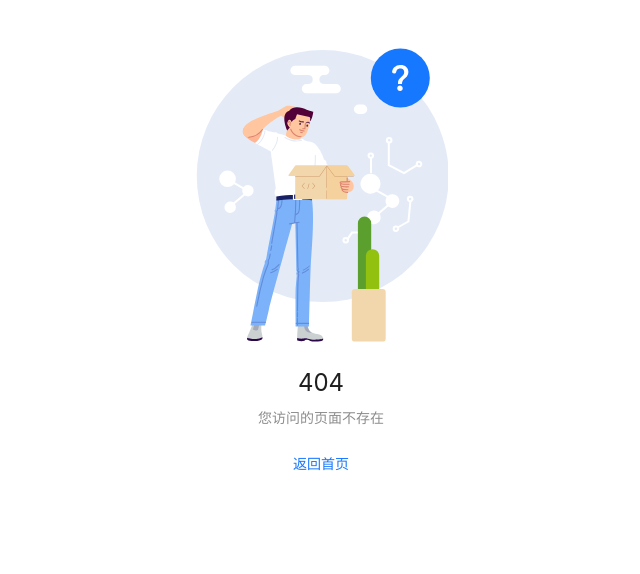
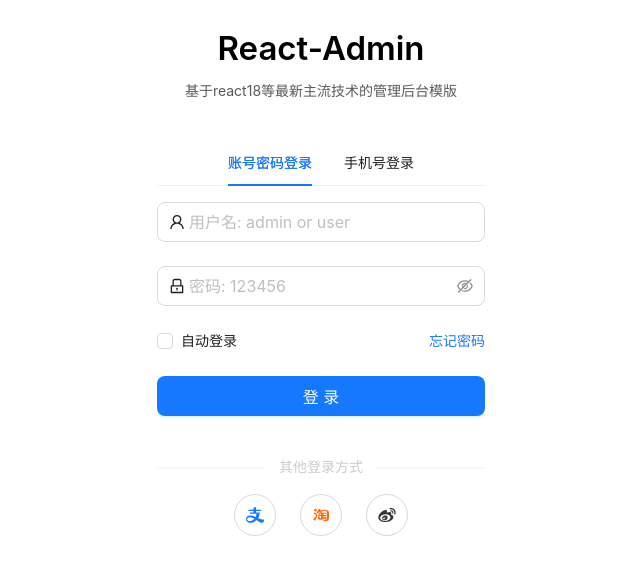
Before and after one commit to cszo/react18-antd5-template, a React (Vite) app: page /login in a window 1280 px wide. Before the commit this address had no page. Shown: the top 574 px of the page, without its empty margins (319-959 px from the left). Built offline with nearby package versions, Linux system fonts and the light colour scheme.

Commit message:
feat: login page and pro components

```diff
--- a/package.json
+++ b/package.json
@@ -18,6 +18,7 @@
   },
   "dependencies": {
     "@ant-design/icons": "^5.1.4",
+    "@ant-design/pro-components": "^2.6.6",
     "@emotion/css": "^11.11.2",
     "antd": "^5.6.2",
     "react": "^18.2.0",
--- a/src/layouts/index.tsx
+++ b/src/layouts/index.tsx
@@ -58,7 +58,7 @@ export default function AdminLayout() {
     <Layout style={{ minHeight: '100%' }}>
       <Sider width={200} collapsed={collapsed}>
         <Row justify="center" className={logoTextClassName}>
-          XX管理系统
+          {collapsed ? 'React' : 'React Admin'}
         </Row>
         <Menu
           theme="dark"
--- /dev/null
+++ b/src/pages/login/index.tsx
@@ -0,0 +1,163 @@
+import { useState, CSSProperties } from 'react'
+import { useNavigate } from 'react-router-dom'
+import { Divider, message, Space, Tabs } from 'antd'
+import {
+  AlipayOutlined,
+  LockOutlined,
+  MobileOutlined,
+  TaobaoOutlined,
+  UserOutlined,
+  WeiboOutlined
+} from '@ant-design/icons'
+import { LoginForm, ProFormCaptcha, ProFormCheckbox, ProFormText } from '@ant-design/pro-components'
+// import { useLoginStore } from '@stores/index'
+
+type LoginType = 'phone' | 'account'
+
+const iconCircleStyles: CSSProperties = {
+  display: 'flex',
+  justifyContent: 'center',
+  alignItems: 'center',
+  flexDirection: 'column',
+  height: 40,
+  width: 40,
+  border: '1px solid #D4D8DD',
+  borderRadius: '50%'
+}
+
+const iconStyles: CSSProperties = {
+  color: 'rgba(0, 0, 0, 0.2)',
+  fontSize: '18px',
+  verticalAlign: 'middle',
+  cursor: 'pointer'
+}
+
+function delay(ms: number) {
+  return new Promise((resolve) => setTimeout(resolve, ms))
+}
+
+const Login = () => {
+  const [loginType, setLoginType] = useState<LoginType>('account')
+  // const { setUserInfo } = useLoginStore()
+  const navigate = useNavigate()
+
+  const onFinish = (values: any) => {
+    return delay(1000).then(() => {
+      message.success('登录成功🎉🎉🎉')
+      // setUserInfo(values)
+      // navigate('/', { replace: true })
+      navigate('/')
+    })
+  }
+
+  return (
+    <div style={{ backgroundColor: '#fff', height: '100vh' }}>
+      <LoginForm
+        onFinish={onFinish}
+        title="React-Admin"
+        subTitle="基于react18等最新主流技术的管理后台模版"
+        actions={
+          <div
+            style={{
+              display: 'flex',
+              justifyContent: 'center',
+              alignItems: 'center',
+              flexDirection: 'column'
+            }}
+          >
+            <Divider plain>
+              <span style={{ color: '#CCC', fontWeight: 'normal', fontSize: 14 }}>
+                其他登录方式
+              </span>
+            </Divider>
+            <Space align="center" size={24}>
+              <div style={iconCircleStyles}>
+                <AlipayOutlined style={{ ...iconStyles, color: '#1677FF' }} />
+              </div>
+              <div style={iconCircleStyles}>
+                <TaobaoOutlined style={{ ...iconStyles, color: '#FF6A10' }} />
+              </div>
+              <div style={iconCircleStyles}>
+                <WeiboOutlined style={{ ...iconStyles, color: '#333333' }} />
+              </div>
+            </Space>
+          </div>
+        }
+      >
+        <Tabs
+          centered
+          activeKey={loginType}
+          onChange={(activeKey) => setLoginType(activeKey as LoginType)}
+        >
+          <Tabs.TabPane key={'account'} tab={'账号密码登录'} />
+          <Tabs.TabPane key={'phone'} tab={'手机号登录'} />
+        </Tabs>
+        {loginType === 'account' && (
+          <>
+            <ProFormText
+              name="username"
+              fieldProps={{
+                size: 'large',
+                prefix: <UserOutlined className={'prefixIcon'} />
+              }}
+              placeholder={'用户名: admin or user'}
+              rules={[{ required: true, message: '请输入用户名!' }]}
+            />
+            <ProFormText.Password
+              name="password"
+              fieldProps={{
+                size: 'large',
+                prefix: <LockOutlined className={'prefixIcon'} />
+              }}
+              placeholder={'密码: 123456'}
+              rules={[{ required: true, message: '请输入密码！' }]}
+            />
+          </>
+        )}
+        {loginType === 'phone' && (
+          <>
+            <ProFormText
+              fieldProps={{
+                size: 'large',
+                prefix: <MobileOutlined className={'prefixIcon'} />
+              }}
+              name="mobile"
+              placeholder={'手机号'}
+              rules={[
+                { required: true, message: '请输入手机号！' },
+                { pattern: /^1\d{10}$/, message: '手机号格式错误！' }
+              ]}
+            />
+            <ProFormCaptcha
+              fieldProps={{
+                size: 'large',
+                prefix: <LockOutlined className={'prefixIcon'} />
+              }}
+              captchaProps={{
+                size: 'large'
+              }}
+              placeholder={'请输入验证码'}
+              captchaTextRender={(timing: any, count: any) => {
+                if (timing) return `${count} ${'获取验证码'}`
+                return '获取验证码'
+              }}
+              name="captcha"
+              rules={[{ required: true, message: '请输入验证码！' }]}
+              onGetCaptcha={async () => {
+                message.success('获取验证码成功！验证码为：1234')
+              }}
+            />
+          </>
+        )}
+        <div style={{ marginBlockEnd: 24 }}>
+          <ProFormCheckbox noStyle name="autoLogin">
+            自动登录
+          </ProFormCheckbox>
+          <a style={{ float: 'right' }}>忘记密码</a>
+        </div>
+      </LoginForm>
+    </div>
+  )
+}
+
+export default Login
--- a/src/routes/index.tsx
+++ b/src/routes/index.tsx
@@ -1,35 +1,15 @@
 import { AppstoreOutlined, DesktopOutlined, MailOutlined } from '@ant-design/icons'
 import { lazy } from 'react'
 import { Link, Navigate } from 'react-router-dom'
+
 import AdminLayout from '../layouts'
 import NotFound from './not-found'
 import NotAuth from './not-auth'
 
-type MenuRoute = {
-  name?: string
-  path: string
-  icon?: React.ReactNode
-  auth?: boolean
-  hideInMenu?: boolean
-  index?: boolean
-  element?: React.ReactNode
-  children?: MenuRoute[]
-}
-
-type RoutesType = Pick<MenuRoute, 'path' | 'element'> & {
-  children?: RoutesType[]
-}
-
-type MenuItem = {
-  key: string
-  icon?: React.ReactNode
-  label: string | React.ReactNode
-  children?: MenuItem[]
-}
-
-type BreadcrumbMap<T extends MenuRoute> = Record<T['path'], T['name']>
+import { MenuRoute, RoutesType, MenuItem, BreadcrumbMap } from './interface'
 
 // https://legacy.reactjs.org/docs/code-splitting.html#route-based-code-splitting
+const Login = lazy(() => import('@/pages/login'))
 const Home = lazy(() => import('@/pages/home'))
 const OrderList = lazy(() => import('@/pages/order/list'))
 const OrderDetail = lazy(() => import('@/pages/order/detail'))
@@ -96,7 +76,14 @@ const menuRoutes: MenuRoute[] = [
       }
     ]
   },
-  { path: '*', element: <NotFound /> }
+  {
+    path: '/login',
+    element: <Login />
+  },
+  {
+    path: '*',
+    element: <NotFound />
+  }
 ]
 
 // extract MenuItems for antd Menu
--- /dev/null
+++ b/src/routes/interface.ts
@@ -0,0 +1,23 @@
+export type MenuRoute = {
+  name?: string
+  path: string
+  icon?: React.ReactNode
+  auth?: boolean
+  hideInMenu?: boolean
+  index?: boolean
+  element?: React.ReactNode
+  children?: MenuRoute[]
+}
+
+export type RoutesType = Pick<MenuRoute, 'path' | 'element'> & {
+  children?: RoutesType[]
+}
+
+export type MenuItem = {
+  key: string
+  icon?: React.ReactNode
+  label: string | React.ReactNode
+  children?: MenuItem[]
+}
+
+export type BreadcrumbMap<T extends MenuRoute> = Record<T['path'], T['name']>
```
Also changed, not shown: 1 other file (tests, documents, lock files or other folders).
